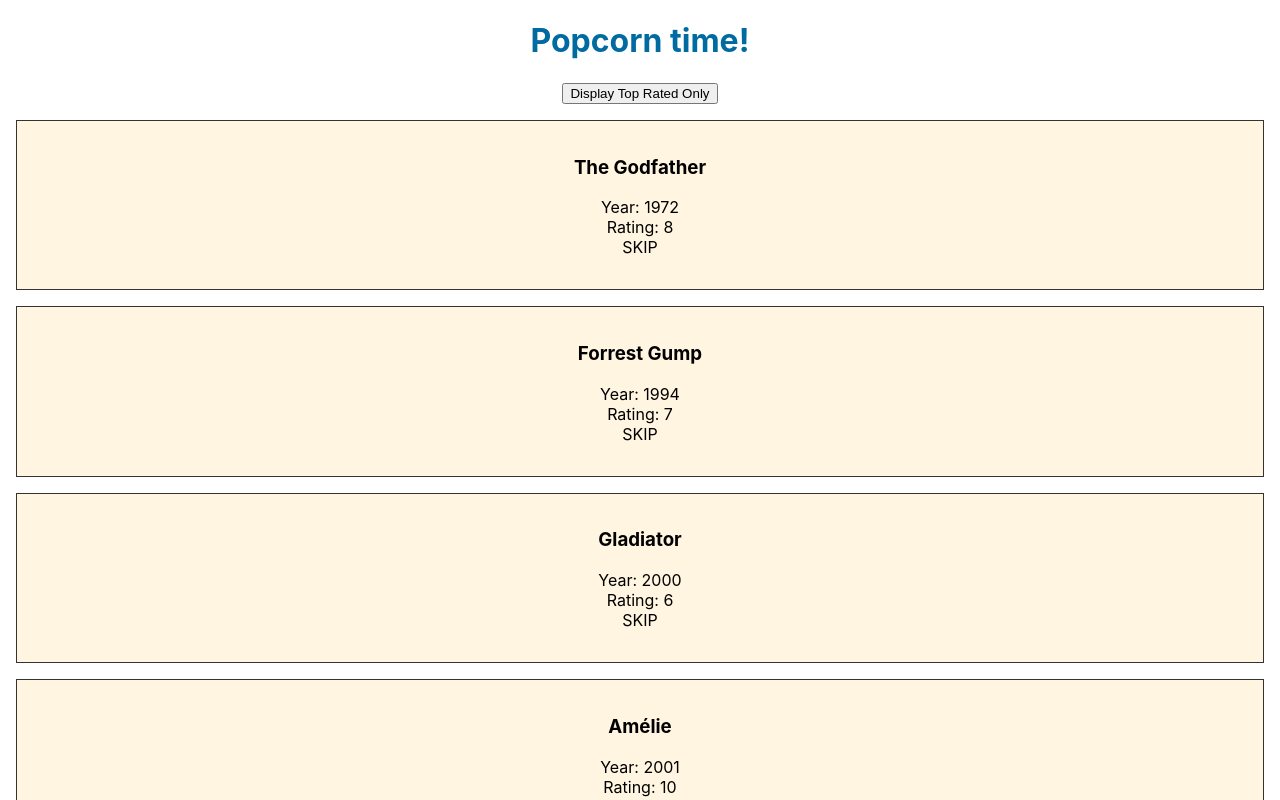
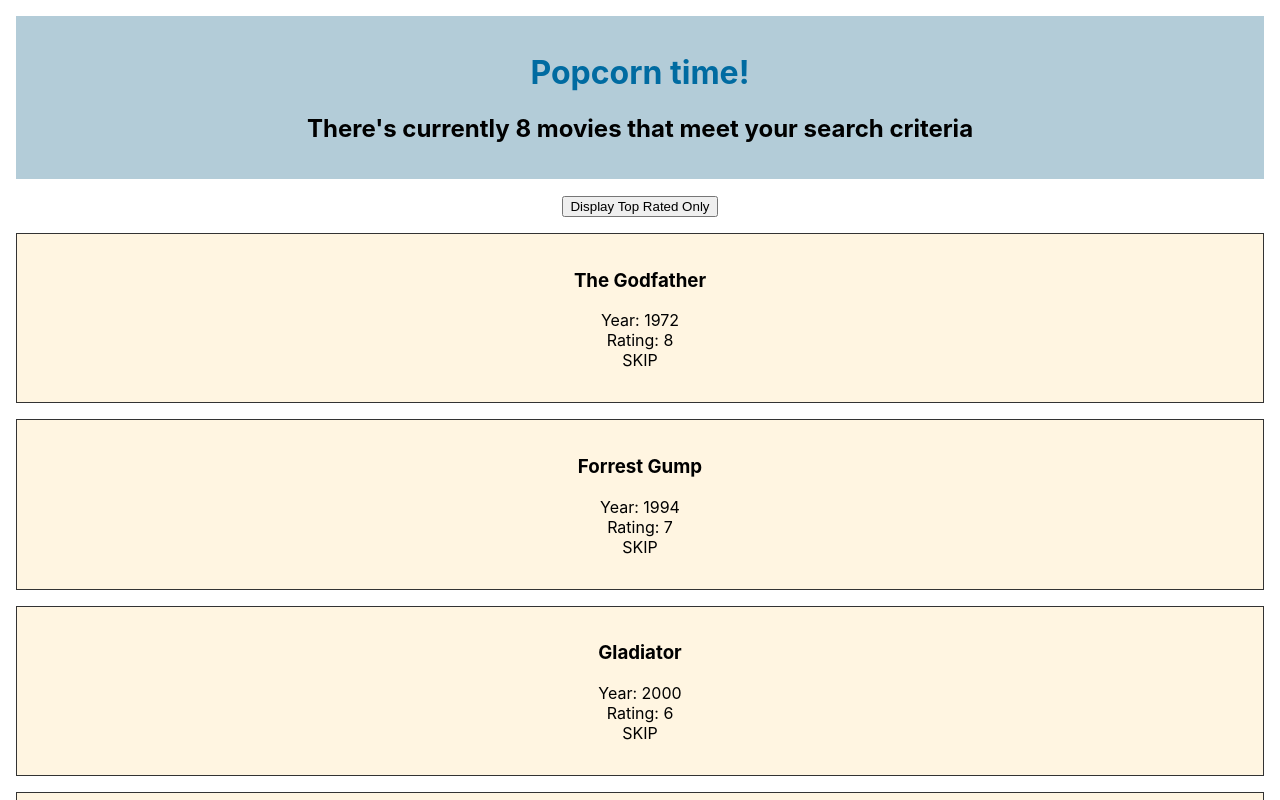
Before and after one commit to Ironborn-Ironhack-March-2022/react-popcorn-time, a React (Create React App) app: page / in a window 1280 px wide. Shown: the top 800 px of the page. Built offline with nearby package versions, Linux system fonts and the light colour scheme.

Commit message:
lifting state up: display number of movies in Header

```diff
--- a/src/App.js
+++ b/src/App.js
@@ -1,13 +1,39 @@
+import { useState } from "react";
+import moviesArr from "./data/movies.json";
+
 import './App.css';
 import Footer from './components/Footer';
 import Header from './components/Header';
 import Main from './components/Main';
 
 function App() {
+
+  const [movies, setMovies] = useState(moviesArr);
+
+  const filterTopRatedOnly = () => {
+
+    // option 1: we pass the new value
+    // setMovies(newListOfMovies);
+
+    // option 2: we pass a function (functional update)
+    setMovies((prevValue) => {
+      const newListOfMovies = prevValue.filter((movie) => {
+        return movie.rating > 8;
+      });
+      return newListOfMovies;
+    });
+
+  }
+
   return (
     <div className="App">
-      <Header />
-      <Main />
+      <Header numberOfMovies={movies.length} />
+
+      <div className="controls">
+        <button onClick={filterTopRatedOnly}>Display Top Rated Only</button>
+      </div>
+
+      <Main listOfMovies={movies} />
       <Footer />
     </div>
   );
--- a/src/components/Header.css
+++ b/src/components/Header.css
@@ -1,3 +1,8 @@
+.Header {
+    background-color: rgb(179, 204, 216);
+    padding: 1rem;
+    margin: 1rem;
+}
 .Header h1 {
     color: rgb(0, 107, 161);
 }
--- a/src/components/Header.js
+++ b/src/components/Header.js
@@ -1,9 +1,10 @@
 import "./Header.css";
 
-function Header() {
+function Header(props) {
     return (
         <header className="Header">
             <h1>Popcorn time!</h1>
+            <h2>There's currently {props.numberOfMovies} movies that meet your search criteria</h2>
         </header>
     );
 }
--- a/src/components/Main.js
+++ b/src/components/Main.js
@@ -1,35 +1,10 @@
-import { useState } from "react";
-import moviesArr from "../data/movies.json";
 import Movie from "./Movie";
 
-function Main() {
-
-    const [movies, setMovies] = useState(moviesArr);
-
-
-    const filterTopRatedOnly = () => {
-
-        // option 1: we pass the new value
-        // setMovies(newListOfMovies);
-
-        // option 2: we pass a function (functional update)
-        setMovies( (prevValue) => {
-            const newListOfMovies = prevValue.filter( (movie) => {
-                return movie.rating > 8;
-            });
-            return newListOfMovies;
-        });
-
-    }
+function Main(props) {
 
     return (
         <>
-
-            <div className="controls">
-                <button onClick={filterTopRatedOnly}>Display Top Rated Only</button>
-            </div>
-
-            {movies.map((element) => {
+            {props.listOfMovies.map((element) => {
                 return (
                     <Movie
                         key={element.id}
```
